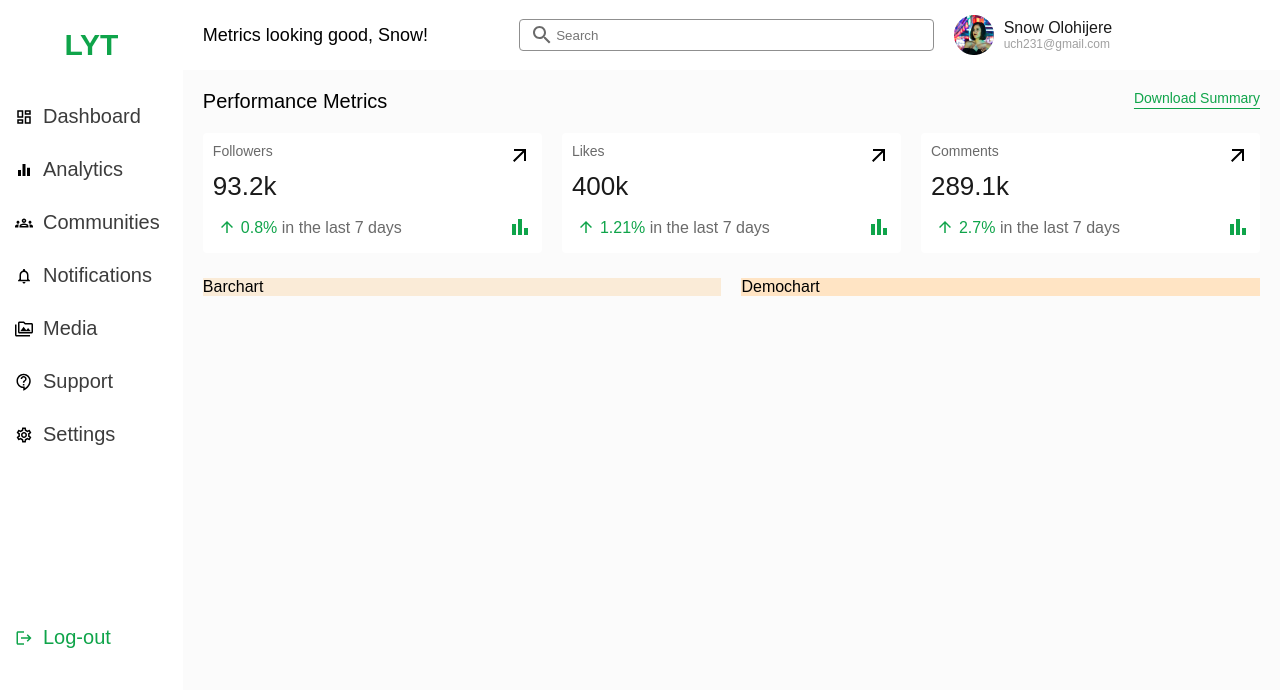
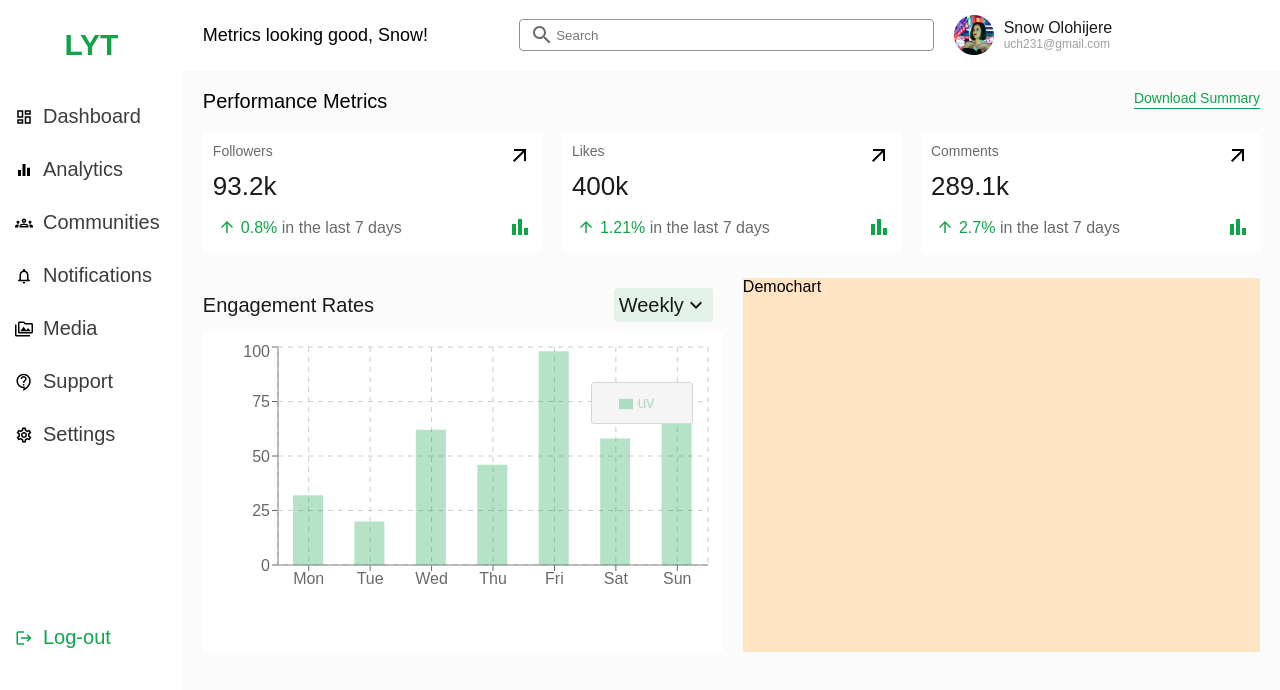
Before and after one commit to YoosufAathil/LYT-Dashboard, a React (Create React App) app: page / in a window 1280 px wide. Shown: the top 690 px of the page. Built offline with nearby package versions, Linux system fonts and the light colour scheme; a web font is replaced by a local one.

Commit message:
Add recharts library and update Barchart component

```diff
--- a/package.json
+++ b/package.json
@@ -14,6 +14,7 @@
     "react-dom": "^18.2.0",
     "react-router-dom": "^6.22.3",
     "react-scripts": "5.0.1",
+    "recharts": "^2.12.3",
     "sass": "^1.72.0",
     "web-vitals": "^2.1.4"
   },
--- a/src/Components/Barchart/Barchart.jsx
+++ b/src/Components/Barchart/Barchart.jsx
@@ -1,7 +1,61 @@
 import "./Barchart.scss";
+import ExpandMoreOutlinedIcon from "@mui/icons-material/ExpandMoreOutlined";
+
+import {
+  BarChart,
+  Bar,
+  XAxis,
+  YAxis,
+  Tooltip,
+  Legend,
+  CartesianGrid,
+} from "recharts";
+
+const data = [
+  { name: "Mon", uv: 32 },
+  { name: "Tue", uv: 20 },
+  { name: "Wed", uv: 62 },
+  { name: "Thu", uv: 46 },
+  { name: "Fri", uv: 98 },
+  { name: "Sat", uv: 58 },
+  { name: "Sun", uv: 80 },
+];
 
 const Barchart = () => {
-  return <div className="barchart">Barchart</div>;
+  return (
+    <div className="barchart">
+      <div className="top">
+        <span className="heading">Engagement Rates</span>
+        <span className="filter">
+          Weekly <ExpandMoreOutlinedIcon />{" "}
+        </span>
+      </div>
+      <div className="bottom">
+        <BarChart width={500} height={300} data={data}>
+          <XAxis dataKey="name" stroke="rgba(106, 106, 106, 1)" />
+          <YAxis />
+          <Tooltip
+            wrapperStyle={{
+              width: 80,
+            }}
+          />
+          <Legend
+            width={100}
+            wrapperStyle={{
+              top: 40,
+              right: 20,
+              backgroundColor: "#f5f5f5",
+              border: "1px solid #d5d5d5",
+              borderRadius: 3,
+              lineHeight: "40px",
+            }}
+          />
+          <CartesianGrid stroke="#ccc" strokeDasharray="5 5" />
+          <Bar dataKey="uv" fill="rgba(15, 164, 74, 0.3)" barSize={30} />
+        </BarChart>
+      </div>
+    </div>
+  );
 };
 
 export default Barchart;
--- a/src/Components/Barchart/Barchart.scss
+++ b/src/Components/Barchart/Barchart.scss
@@ -1,4 +1,34 @@
 .barchart {
     flex: 1;
-    background-color: antiquewhite;
+
+    .top {
+        display: flex;
+        justify-content: space-between;
+        padding: 0;
+
+        .heading,
+        .filter {
+            color: #1A1A1A;
+            font-size: 20px;
+            display: flex;
+            align-items: center;
+            justify-content: center;
+
+        }
+
+        .filter {
+            margin: 10px;
+            padding: 5px;
+            border: none;
+            background-color: rgba(15, 164, 74, 0.1);
+            border-radius: 4px;
+
+        }
+
+    }
+
+    .bottom {
+        padding: 10px;
+        background-color: white;
+    }
 }
```
Also changed, not shown: 1 other file (tests, documents, lock files or other folders).
